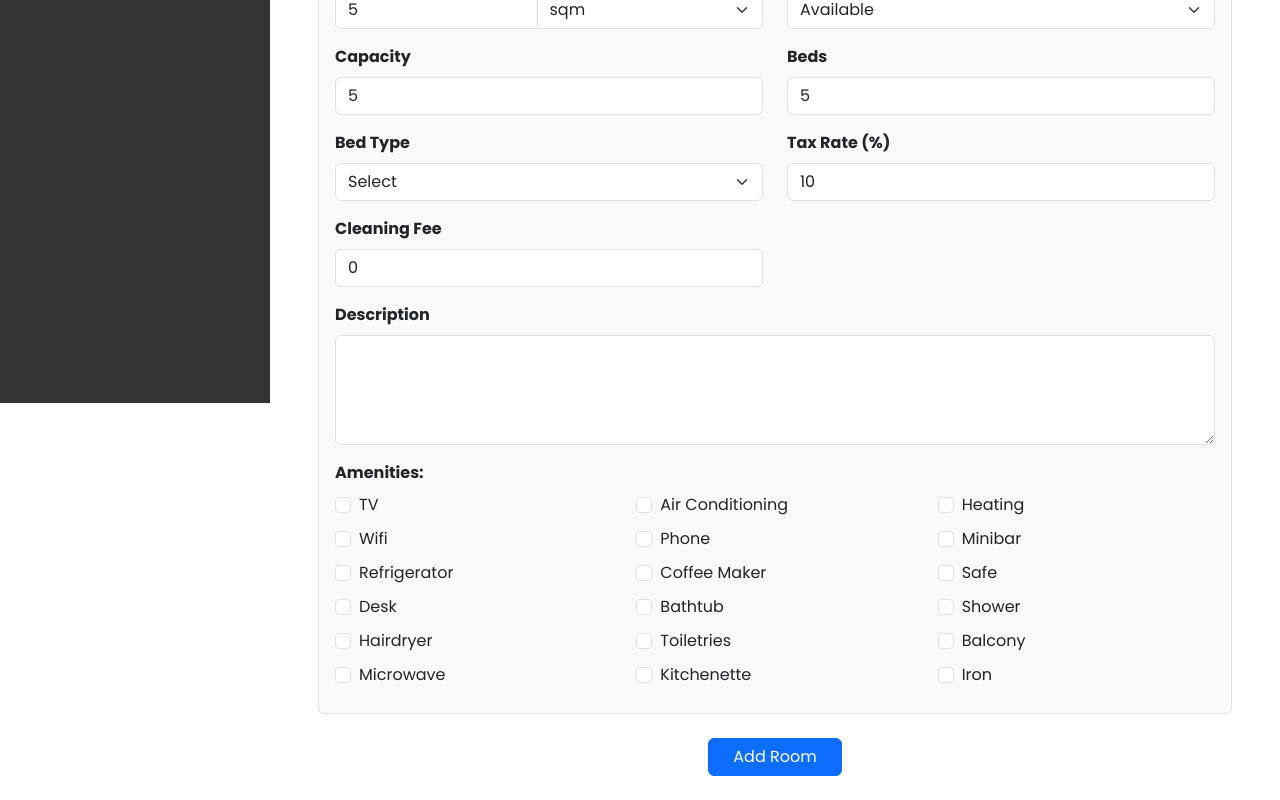
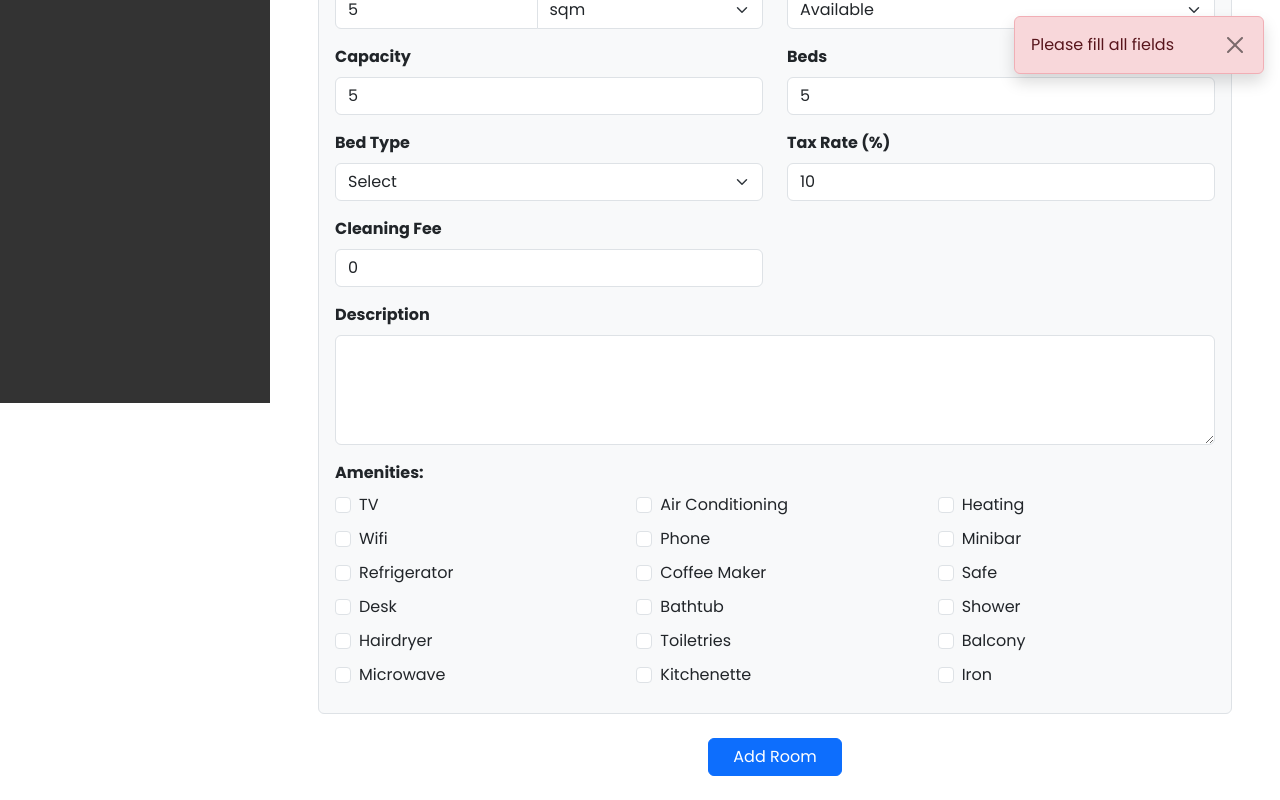
Before and after one commit to Vireta-Group/hotel-saas-frontend, a React (Vite) app: page /add-room in a window 1280 px wide. Both pictures are taken after typing "5", "5", "5", "5", "5", "5" into the empty fields and a click on the button "Add Room". Shown: the part 397-1197 px from the top of the page. Built offline with nearby package versions, Linux system fonts and the light colour scheme.

Commit message:
popup added

```diff
--- a/src/pages/RoomManagement/AddNewRoom/AddNewRoom.jsx
+++ b/src/pages/RoomManagement/AddNewRoom/AddNewRoom.jsx
@@ -1,5 +1,7 @@
 import React, { useState } from "react";
 import { useNavigate } from "react-router";
+import PopUp from '../../../popupAlert/PopUp/PopUp'
+
 
 const amenitiesList = [
     "TV", "Air Conditioning", "Heating", "Wifi", "Phone", "Minibar",
@@ -24,9 +26,12 @@ const defaultRoom = {
     amenities: []
 };
 
+
 function AddNewRoom() {
     const [newRoom, setNewRoom] = useState({ ...defaultRoom });
-    const [showSuccess, setShowSuccess] = useState(false);
+    //  const [showSuccess, setShowSuccess] = useState(false);
+
+    const [popup, setPopup] = useState(null);
     const navigate = useNavigate();
 
     const handleChange = (e) => {
@@ -49,17 +54,31 @@ function AddNewRoom() {
             !newRoom.pricePerDay ||
             !newRoom.status
         ) {
-            return alert("Floor no, Room no, Room type, Price and Status are required");
+            // return alert("Floor no, Room no, Room type, Price and Status are required");
+            return setPopup({
+                type: "error",
+                message: "Please fill all fields",
+            });
         }
 
         const prevRooms = JSON.parse(localStorage.getItem("rooms")) || [];
         const updatedRooms = [...prevRooms, { ...newRoom, id: Date.now() }];
         localStorage.setItem("rooms", JSON.stringify(updatedRooms));
 
-        setShowSuccess(true);
+        // setShowSuccess(true);
+
+        // setTimeout(() => {
+        //     setShowSuccess(false);
+        //     navigate("/all-rooms");
+        // }, 2000);
+
+        setPopup({
+            type: "success",
+            message: "Room added successfully!",
+        });
 
         setTimeout(() => {
-            setShowSuccess(false);
+            setPopup(null);
             navigate("/all-rooms");
         }, 2000);
     };
@@ -67,7 +86,7 @@ function AddNewRoom() {
     return (
         <div className="container my-4 px-3 px-md-5 position-relative">
             {/* Success Alert */}
-            {showSuccess && (
+            {/* {showSuccess && (
                 <div
                     className="alert alert-success position-fixed top-0 end-0 m-3"
                     style={{ zIndex: 1050, minWidth: "250px" }}
@@ -75,7 +94,7 @@ function AddNewRoom() {
                 >
                     Room added successfully!
                 </div>
-            )}
+            )} */}
 
             <h3 className="text-center mb-4">Add New Room</h3>
 
@@ -278,6 +297,16 @@ function AddNewRoom() {
                 <button className="btn btn-primary mt-4 px-4" onClick={handleAddRoom}>
                     Add Room
                 </button>
+
+                {/* Show popup */}
+                {popup && (
+                    <PopUp
+                        type={popup.type}
+                        message={popup.message}
+                        duration={3000}
+                        onClose={() => setPopup(null)}
+                    />
+                )}
             </div>
         </div>
     );
--- /dev/null
+++ b/src/popupAlert/PopUp/PopUp.jsx
@@ -0,0 +1,42 @@
+// src/components/SimplePopUp.jsx
+import React, { useEffect, useState } from "react";
+
+const typeClasses = {
+    success: "alert alert-success",
+    error: "alert alert-danger",
+    warning: "alert alert-warning",
+    info: "alert alert-info",
+};
+
+const PopUp = ({ type = "info", message, duration = 3000, onClose }) => {
+    const [visible, setVisible] = useState(true);
+
+    useEffect(() => {
+        const timer = setTimeout(() => {
+            setVisible(false);
+            onClose();
+        }, duration);
+
+        return () => clearTimeout(timer);
+    }, [duration, onClose]);
+
+    if (!visible) return null;
+
+    return (
+        <div
+            className={`position-fixed top-0 end-0 m-3 shadow ${typeClasses[type]}`}
+            style={{ zIndex: 1050, minWidth: "250px" }}
+            role="alert"
+        >
+            <div className="d-flex justify-content-between align-items-center">
+                <span>{message}</span>
+                <button type="button" className="btn-close" onClick={() => {
+                    setVisible(false);
+                    onClose();
+                }}></button>
+            </div>
+        </div>
+    );
+};
+
+export default PopUp;
--- a/src/routes/routes.jsx
+++ b/src/routes/routes.jsx
@@ -9,6 +9,7 @@ import MainContent from "../compoents/Main/MainContent";
 import AuthSignInCover from "../compoents/SignIn/AuthSingInCover";
 import HotelProfile from "../pages/HotelProfile/HotelProfile";
 import AddNewRoom from '../pages/RoomManagement/AddNewRoom/AddNewRoom';
+import AllRooms from "../pages/RoomManagement/AllRooms/AllRooms";
 
 const router = createBrowserRouter(
   createRoutesFromElements(
@@ -19,6 +20,7 @@ const router = createBrowserRouter(
           <Route index element={<MainContent />} />
           <Route path="hotel-profile" element={<HotelProfile />} />
           <Route path="add-room" element={<AddNewRoom></AddNewRoom>}></Route>
+          <Route path="all-rooms" element={<AllRooms></AllRooms>}></Route>
         </Route>
       </Route>
     </Route>
```
